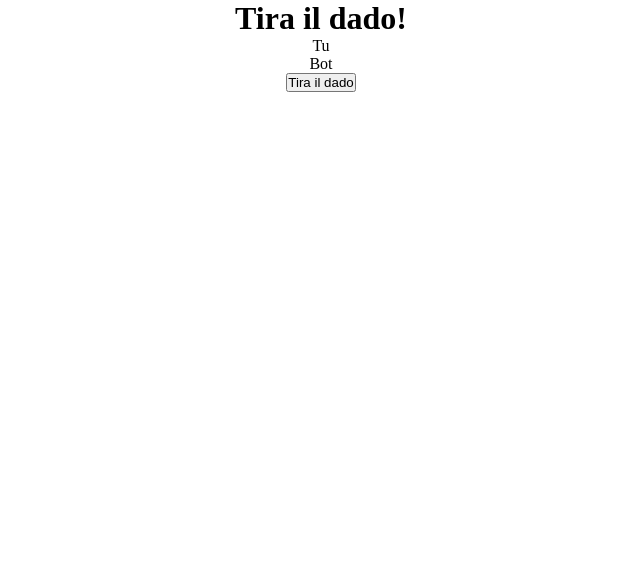
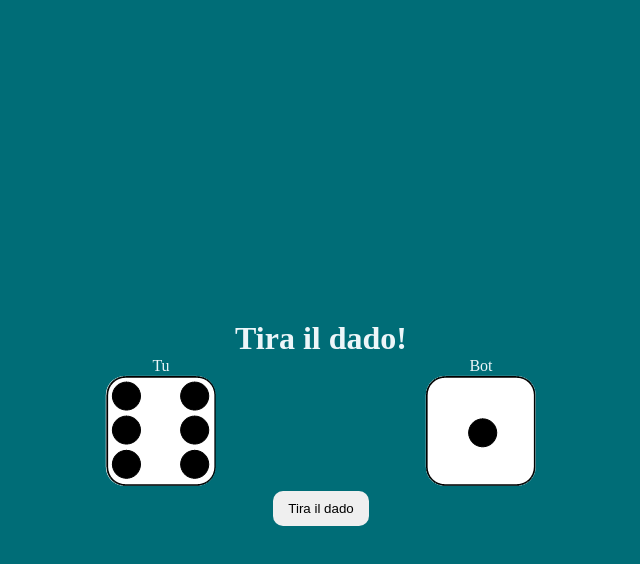
Before and after one commit to mecarm/js-mail-dadi, a plain HTML site: page assets/dice/dice.html in a window 1280 px wide. Shown: the whole page, without its empty margins (319-959 px from the left). Drawn offline with Linux system fonts and the light colour scheme.

Commit message:
Creo versione personalizzata

```diff
--- a/assets/css/style.css
+++ b/assets/css/style.css
@@ -2,6 +2,10 @@
     margin: 0;
     padding: 0;
     box-sizing: border-box;
+}
+
+body{
+    background-color: #83c5be;
 }
 
 .d-none{
@@ -11,3 +15,31 @@
 .d-show{
     display: block;
 }
+
+.container{
+    margin-top: 30vh;
+    text-align: center;
+}
+
+button{
+    margin: auto;
+    padding: 10px 15px;
+    border: none;
+    border-radius: 10px;
+}
+
+button:hover{
+    background-color: antiquewhite;
+}
+
+input{
+    padding: 10px 15px;
+    border-radius: 10px;
+}
+
+label,
+input,
+button,
+h2{
+    margin-top: 15px;
+}
--- a/assets/dice/dice.html
+++ b/assets/dice/dice.html
@@ -10,19 +10,19 @@
 <body>
     <div class="container">
         <h1>Tira il dado!</h1>
-        <div>
-            <div class="dado">
+        <div class="d-flex">
+            <div class="dado center">
                 <p class="Tu">Tu</p>
-                <h2 class="numero1"></h2>
+                <img class="numero1" src="./img/dice6.png"></img>
             </div>
             <div class="dado">
                 <p class="Computer">Bot</p>
-                <h2 class="numero2"></h2>
+                <img class="numero2" src="./img/dice1.png"></img>
 
             </div>
         </div>
         <div class="container-bottom">
-            <button type="button" onclick="tiraDado()">Tira il dado</button>
+            <button class="btn" type="button" onclick="tiraDado()">Tira il dado</button>
         </div>
     </div>
 
--- a/assets/dice/dice.js
+++ b/assets/dice/dice.js
@@ -5,8 +5,9 @@ function tiraDado(){
     let numeroRandom1 = Math.floor(Math.random()* 6) + 1;
     let numeroRandom2 = Math.floor(Math.random()* 6) + 1;
 
-    document.querySelector('h2.numero1').innerHTML = numeroRandom1;
-    document.querySelector('h2.numero2').innerHTML = numeroRandom2;
+    document.querySelector('img.numero1').setAttribute("src", "img/dice" + numeroRandom1 + ".png");
+    document.querySelector('img.numero2').setAttribute("src", "img/dice" + numeroRandom2 + ".png");
+
 
     if ( numeroRandom1 === numeroRandom2 ) {
         document.querySelector('h1').innerHTML = 'Pareggio!';
--- a/assets/dice/style.css
+++ b/assets/dice/style.css
@@ -8,4 +8,25 @@
     width: 50%;
     margin: auto;
     text-align: center;
+    margin-top: 40vh;
 }
+
+.d-flex{
+    display: flex;
+    justify-content: space-around;
+}
+
+.center{
+    text-align: center;
+}
+
+body{
+    background-color: #006d77;
+    color: #edf6f9;
+}
+
+.btn{
+    border: none;
+    padding: 10px 15px;
+    border-radius: 10px;
+}
```
Also changed, not shown: index.html (+6 -3 lines), assets/dice/img/dice1.png (added), assets/dice/img/dice2.png (added), assets/dice/img/dice3.png (added), assets/dice/img/dice4.png (added), assets/dice/img/dice5.png (added), assets/dice/img/dice6.png (added).
